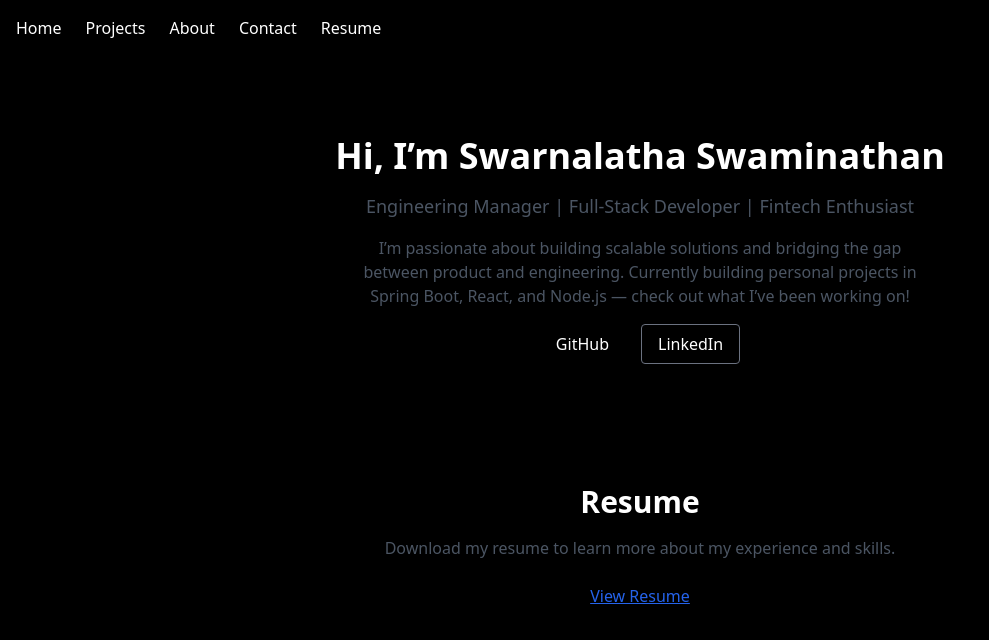
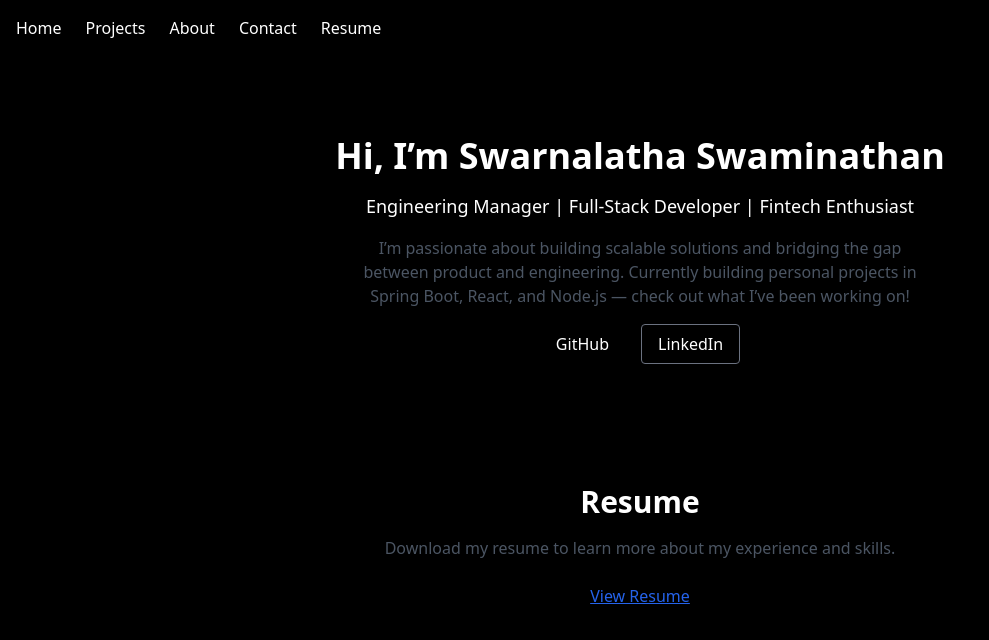
Before and after one commit to swarna73/swarna-portfolio, a React (Vite) app: page / in a window 1280 px wide. Shown: the top 640 px of the page, without its empty margins (0-989 px from the left). Built offline with nearby package versions, Linux system fonts and the light colour scheme.

Commit message:
Switched portfolio theme to dark mode (black bg, white text)

```diff
--- a/src/App.jsx
+++ b/src/App.jsx
@@ -23,7 +23,7 @@ export default function App() {
       {section === 'home' && (
         <section className="flex flex-col items-center justify-center text-center py-20 px-4">
           <h2 className="text-4xl font-bold mb-4">Hi, I’m Swarnalatha Swaminathan </h2>
-          <p className="text-lg max-w-2xl text-gray-600">
+          <p className="text-lg max-w-2xl text-black-600">
             Engineering Manager | Full-Stack Developer | Fintech Enthusiast
           </p>
           <p className="mt-4 max-w-xl text-gray-600">
```
